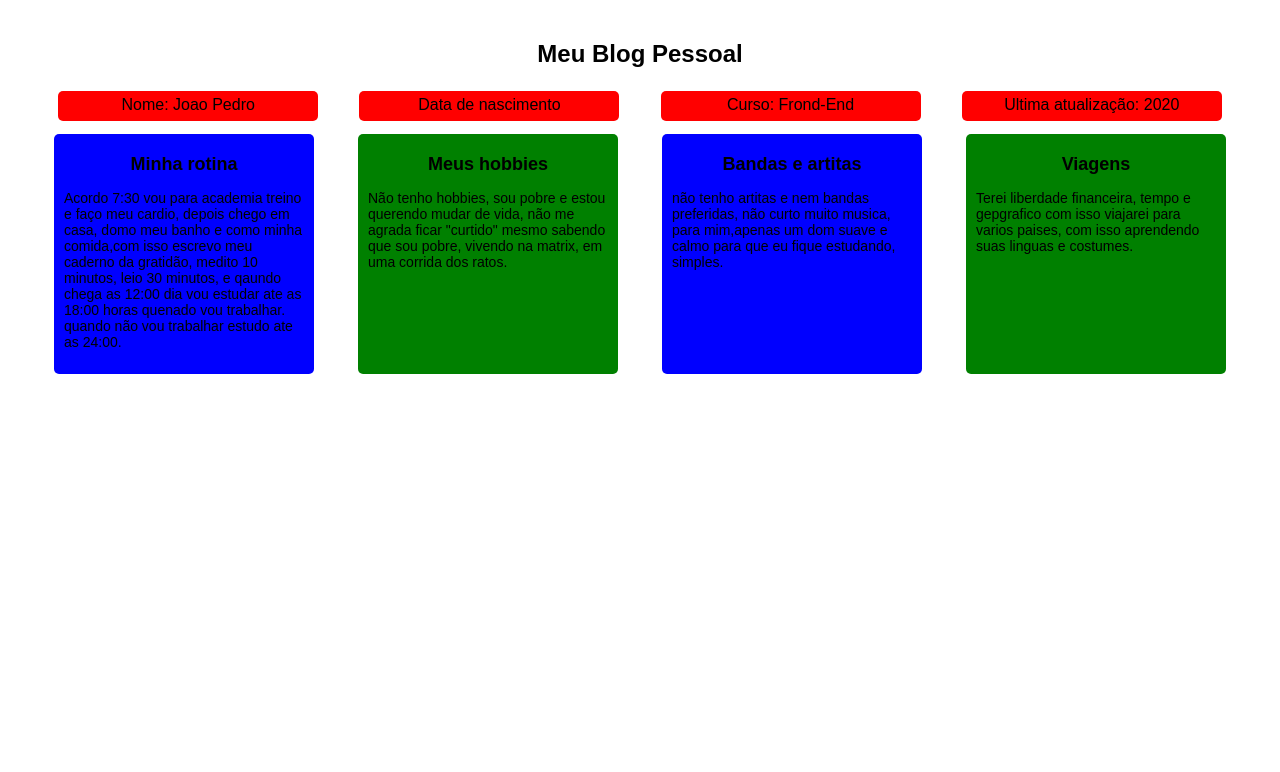
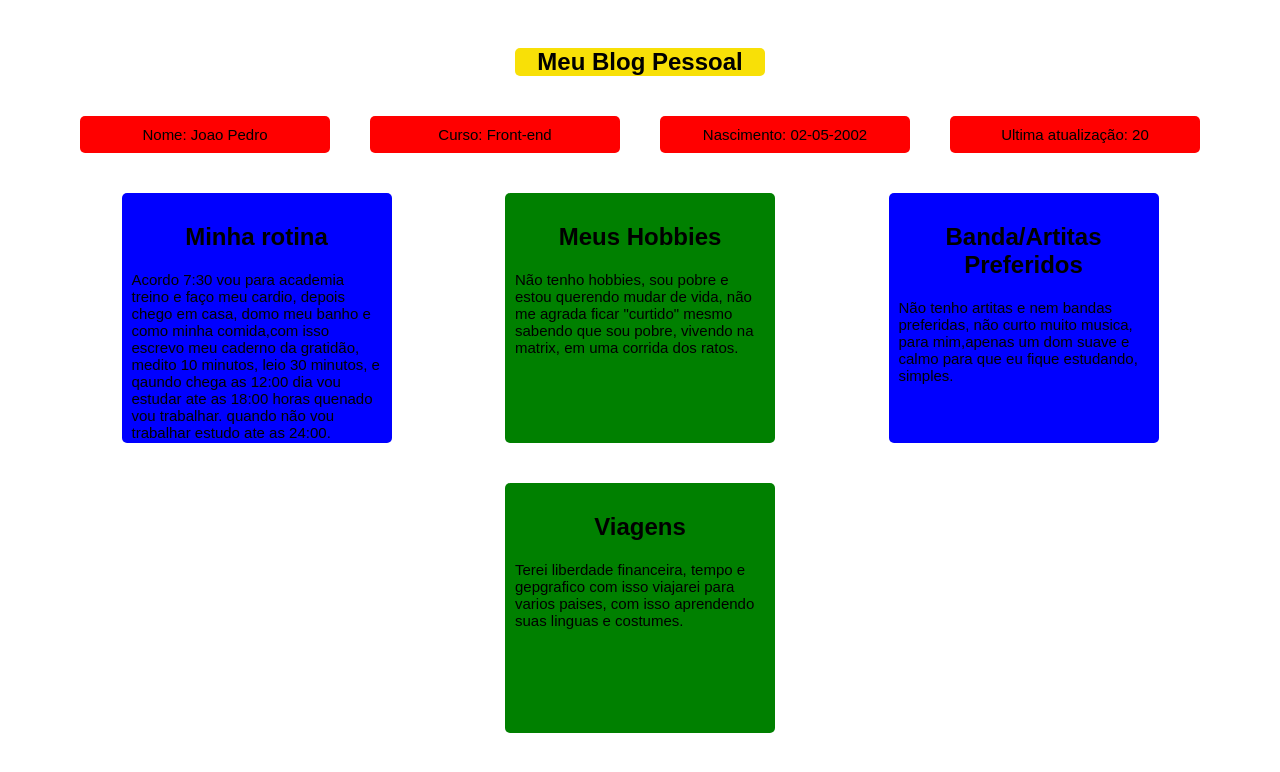
Before and after one commit to jpdias21/MinhaPrimeiraPagina, a plain HTML site: page PrimeiraPagina 1.0/index.html in a window 1280 px wide. Drawn offline with Linux system fonts and the light colour scheme.

Commit message:
atualizando pasta

```diff
--- a/PrimeiraPagina 1.0/index.css
+++ b/PrimeiraPagina 1.0/index.css
@@ -1,57 +1,53 @@
 body{
     font-family: Arial, Helvetica, sans-serif;
+    width: auto;
     padding: 20px;
-    margin: 0px;
 }
-.blog{
-    text-align: center;
 
-}
-.info-1{
+.info-1 , .separar{
     display: flex;
     flex-direction: row;
     flex-wrap: wrap;
     justify-content: space-evenly;
 }
+.blog {
+    background-color: rgb(248, 224, 7);
+    width: 250px;
+    margin: auto;
+    border-radius: 5px;
+}
 #num1{
     width: 250px;
-    height: 20px;
     text-align: center;
+    background-color: red;
+    padding-top: 10px;
+    padding-bottom: 10px;
     border-radius: 5px;
-    margin: 3px;
-    padding: 5px;
-    word-wrap: break-word;
-    background-color: red;
+    margin: 20px;
+}
+.conteiner{
+    width: 250px;
+    height: 230px;
+    padding: 10px;
+    margin: 20px;
+}
+
+#verde{
+    background-color: green;
+    border-radius: 5px;
 
 }
-.separar{
-    display: flex;
-    flex-direction: row;
-    flex-wrap: wrap;
-    justify-content: space-evenly;
-}
-.sessao{
-    height: 230px;
-    width: 250px;
-    margin: 10px;
-    padding: 5px;
+#azul{
+    background-color: blue;
     border-radius: 5px;
 }
 
-.sessao h1{
+* h1{
     text-align: center;
-    font-size: 18px;
+    font-size: 24px;
+    word-break: normal;
 }
-.sessao p{
-    padding-left: 5px;
-    padding-right: 5px;
-    font-size: 14px;
-    word-wrap: break-word;
+* p{
+    font-size: 15px;
+    word-break: normal;
 }
-
-#azul{
-    background-color: blue;
-}
-#verde{
-    background-color: green;
-}
--- a/PrimeiraPagina 1.0/index.html
+++ b/PrimeiraPagina 1.0/index.html
@@ -3,61 +3,48 @@
 <head>
     <meta charset="UTF-8">
     <meta name="viewport" content="width=device-width, initial-scale=1.0">
-    <title>Primeira pagina</title>
+    <title>Document</title>
     <link rel="stylesheet" href="./index.css">
 </head>
 <body>
     <div>
         <section class="blog">
-            <div>
-                <h1>Meu Blog Pessoal</h1>
-            </div>
-        </section>
-    </div>
-    <div>
-        <section class="info-1">
-            <p id="num1">Nome: Joao Pedro</p>
-            <p id="num1">Data de nascimento</p>
-            <p id="num1">Curso: Frond-End</p>
-            <p id="num1">Ultima atualização: 2020</p>
+            <h1>
+                Meu Blog Pessoal
+            </h1>
         </section>
     </div>
     <div class="separar">
-        <div class="sessao" id="azul">
-            <section class="a">
-                    <h1>Minha rotina</h1>
-                <div>
-                    <p>Acordo 7:30 vou para academia treino e faço meu cardio, depois chego em casa, domo meu banho e como minha comida,com isso escrevo meu caderno da gratidão, medito 10 minutos, leio 30 minutos, e qaundo chega as 12:00 dia vou estudar ate as 18:00 horas quenado vou trabalhar. quando não vou trabalhar estudo ate as 24:00. </p>
-                </div>
+        <div>
+            <section class="info-1">
+                <p id="num1">Nome: Joao Pedro</p>
+                <p id="num1">Curso: Front-end</p>
+                <p id="num1">Nascimento: 02-05-2002</p>
+                <p id="num1">Ultima atualização: 20</p>
             </section>
         </div>
-        <div class="sessao" id="verde">
-            <section class="a">
-
-                    <h1>Meus hobbies</h1>
-                <div>
-                    <p>Não tenho hobbies, sou pobre  e estou querendo mudar de vida, não me agrada ficar "curtido" mesmo sabendo que sou pobre, vivendo na matrix, em uma corrida dos ratos.</p>
-                </div>
+        <div>
+            <section class="conteiner" id="azul">
+                <h1>Minha rotina</h1>
+                <p>Acordo 7:30 vou para academia treino e faço meu cardio, depois chego em casa, domo meu banho e como minha comida,com isso escrevo meu caderno da gratidão, medito 10 minutos, leio 30 minutos, e qaundo chega as 12:00 dia vou estudar ate as 18:00 horas quenado vou trabalhar. quando não vou trabalhar estudo ate as 24:00.</p>
             </section>
         </div>
-        <div class="sessao" id="azul">
-            <section class="a">
-                    <h1>Bandas e artitas</h1>
-                    <div>
-                        <p>não tenho artitas e nem bandas preferidas, não curto muito musica, para mim,apenas um dom suave e calmo para que eu fique estudando, simples.</p>
-                    </div>
+        <div>
+            <section class="conteiner" id="verde">
+                <h1>Meus Hobbies</h1>
+                <p>Não tenho hobbies, sou pobre  e estou querendo mudar de vida, não me agrada ficar "curtido" mesmo sabendo que sou pobre, vivendo na matrix, em uma corrida dos ratos.</p>
             </section>
-        </div>
-        <div class="sessao" id="verde">
-            <section class="a">
-                        <h1> Viagens</h1>
-                    <div>
-                        <p>Terei liberdade financeira, tempo e gepgrafico com isso viajarei para varios paises, com isso aprendendo suas linguas e costumes.</p>
-                    </div>
-                </div>
+        </div><div>
+            <section class="conteiner" id="azul">
+                <h1>Banda/Artitas Preferidos</h1>
+                <p>Não tenho artitas e nem bandas preferidas, não curto muito musica, para mim,apenas um dom suave e calmo para que eu fique estudando, simples.</p>
+            </section>
+        </div><div>
+            <section class="conteiner" id="verde">
+                <h1>Viagens</h1>
+                <p>Terei liberdade financeira, tempo e gepgrafico com isso viajarei para varios paises, com isso aprendendo suas linguas e costumes.</p>
             </section>
         </div>
     </div>
-
 </body>
 </html>
```
